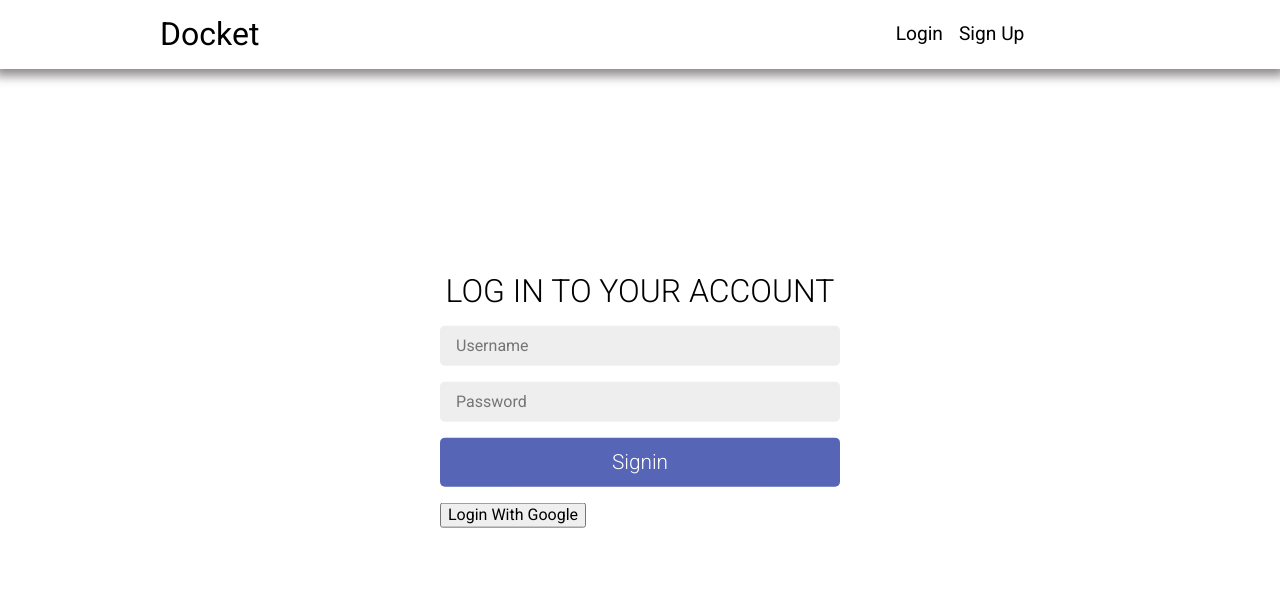
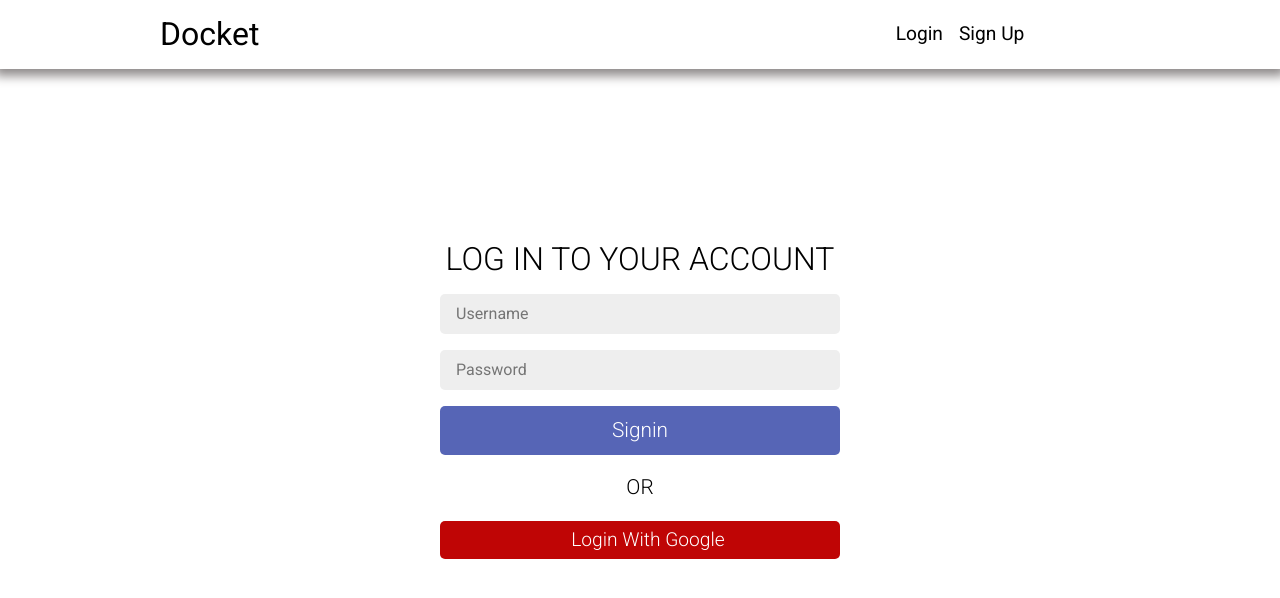
Before and after one commit to praveen-me/docket, a React (Create React App) app in the folder client/: page /login in a window 1280 px wide. Shown: the top 598 px of the page. Built offline with nearby package versions, Linux system fonts and the light colour scheme; no server answers.

Commit message:
Added login with google oAuth

```diff
--- a/client/src/components/LogIn.js
+++ b/client/src/components/LogIn.js
@@ -4,16 +4,6 @@ import {connect} from 'react-redux';
 import { logIn } from '../store/actions/auth.action';
 import Loader from './Loader';
 
-
-function globalSignIn(user)
-{
-  var profile = user.getBasicProfile();
-  user.profile = profile;
-
-  console.log("GLOBAL", user);
-}
-
-window.globalSignIn = globalSignIn
 
 class LogIn extends Component {
   constructor(props) {
@@ -60,7 +50,6 @@ class LogIn extends Component {
     }
   }
 
-
   handleGoogleLogin = e => {
     fetch(`/api/login/google`);
 
@@ -96,8 +85,12 @@ class LogIn extends Component {
               {/* <a href="#" className="form_link">Forget Password?</a> */}
             </div>
           </form>
-          <a href="http://localhost:8001/api/login/google">
-            <button>Login With Google</button>
+          <p className="center" style={{
+            fontSize : '1.3rem',
+            fontWeight : 300
+          }}>OR</p>
+          <a href="http://localhost:8001/api/login/google" className="login-google">
+            <button><i className="fab fa-google"></i>Login With Google</button>
           </a>
         </div>
       )
--- a/client/src/scss/auth.scss
+++ b/client/src/scss/auth.scss
@@ -63,3 +63,20 @@ button {
 .form_link {
   text-decoration: none;
 }
+
+.login-google {
+  button {
+    font-size: 1.2rem;
+    background-color: #bf0505;
+    color: #fff;
+    padding: 0.5rem;
+    width: 100%;
+    border-radius: 5px;
+    border: none;
+    font-weight: 300;
+    i {
+      display: inline-block;
+      margin: 0 0.5rem;
+    }
+  }
+}
```
Also changed, not shown: 1 other file (tests, documents, lock files or other folders).
